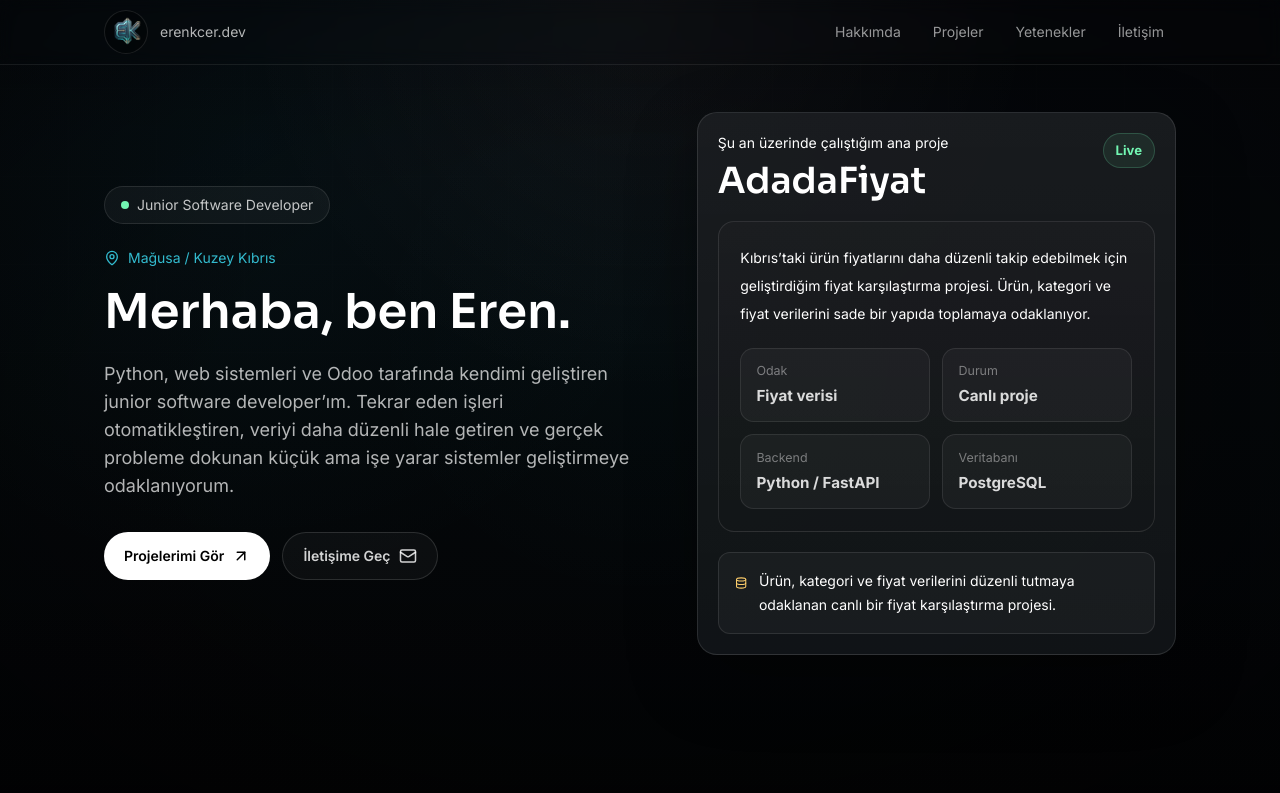
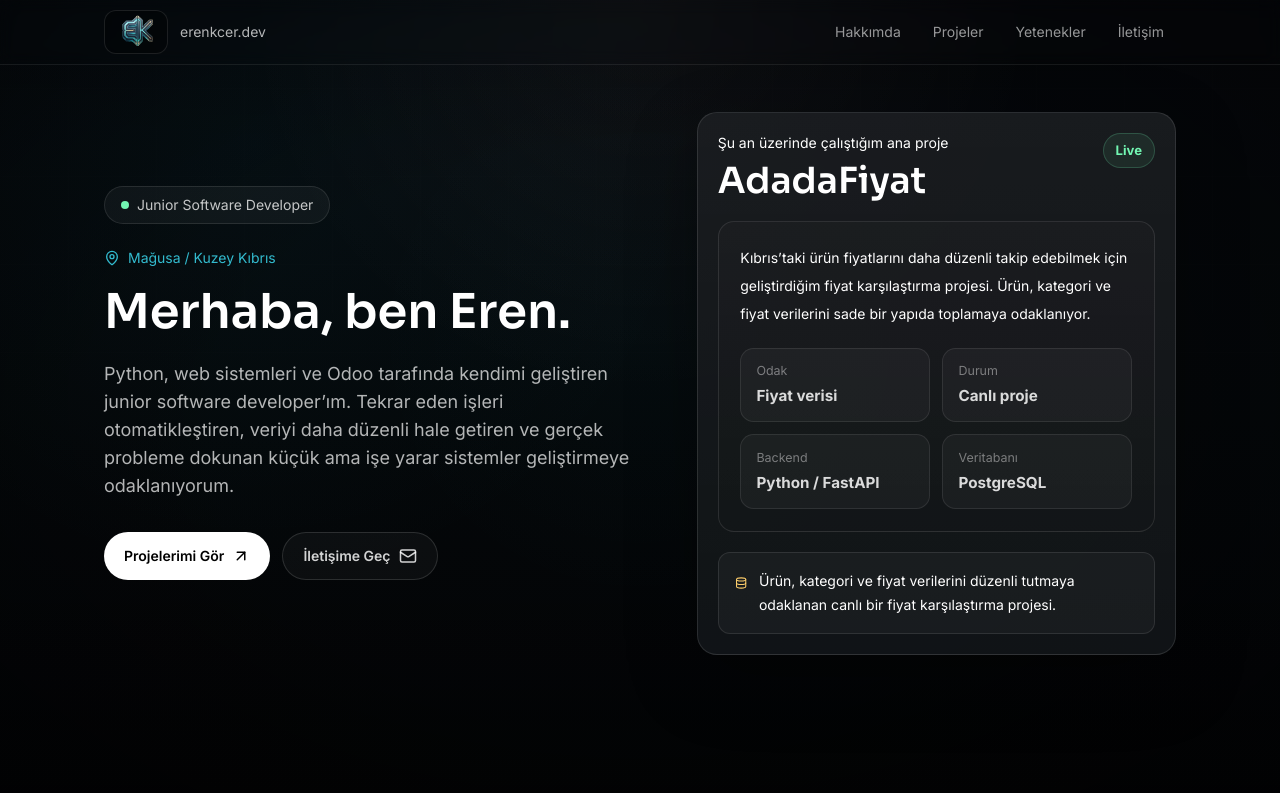
Before and after one commit to erenkcer/Erenkcer.dev, a React (Vite) app: page / in a window 1280 px wide. Shown: the top 793 px of the page. Built offline with nearby package versions, Linux system fonts and the light colour scheme.

Commit message:
Adjust header logo sizing

```diff
--- a/src/styles.css
+++ b/src/styles.css
@@ -40,11 +40,11 @@
   }
 
   .logo-mark {
-    @apply grid h-11 w-11 place-items-center overflow-hidden rounded-full border border-white/10 bg-black/30 transition group-hover:border-cyan/[0.36] group-hover:bg-white/[0.06];
+    @apply grid h-11 w-16 place-items-center overflow-hidden rounded-xl border border-white/10 bg-black/30 transition group-hover:border-cyan/[0.36] group-hover:bg-white/[0.06];
   }
 
   .logo-mark img {
-    @apply h-9 w-9 object-contain;
+    @apply h-10 w-auto object-contain;
   }
 
   .nav-link {
```
